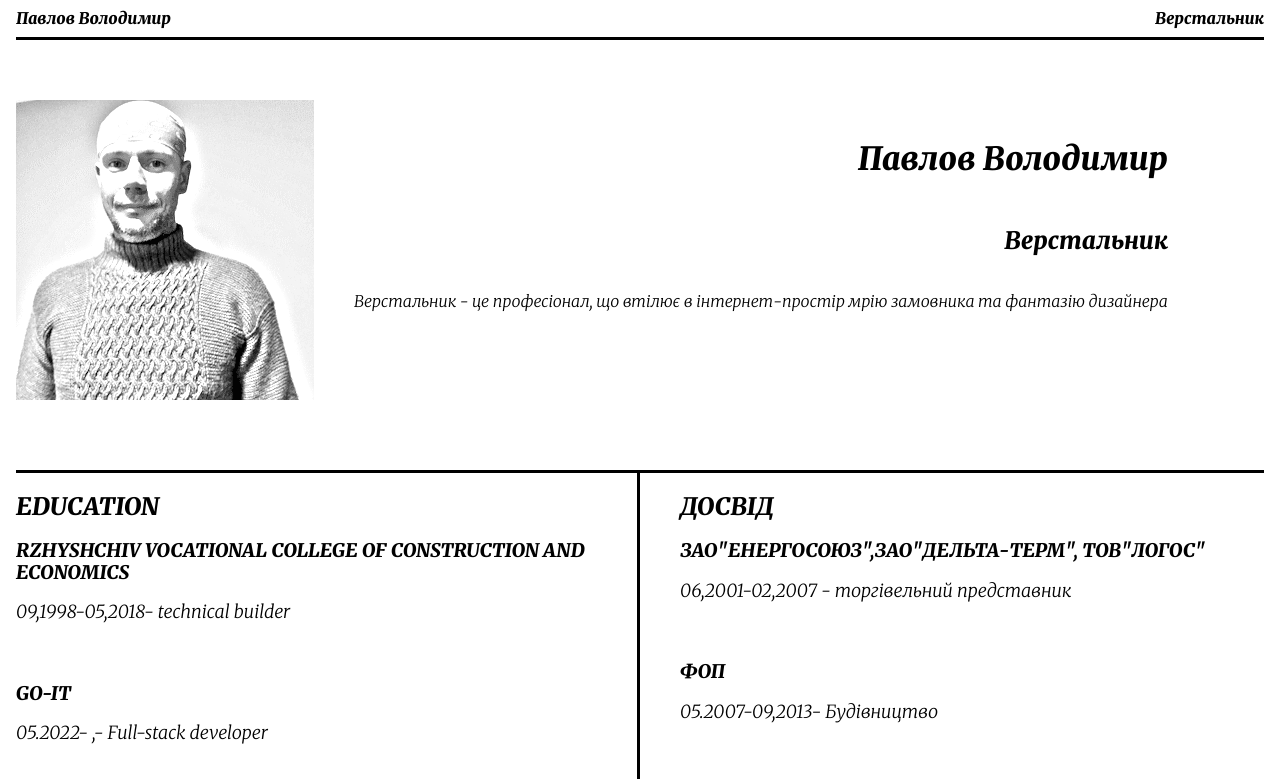
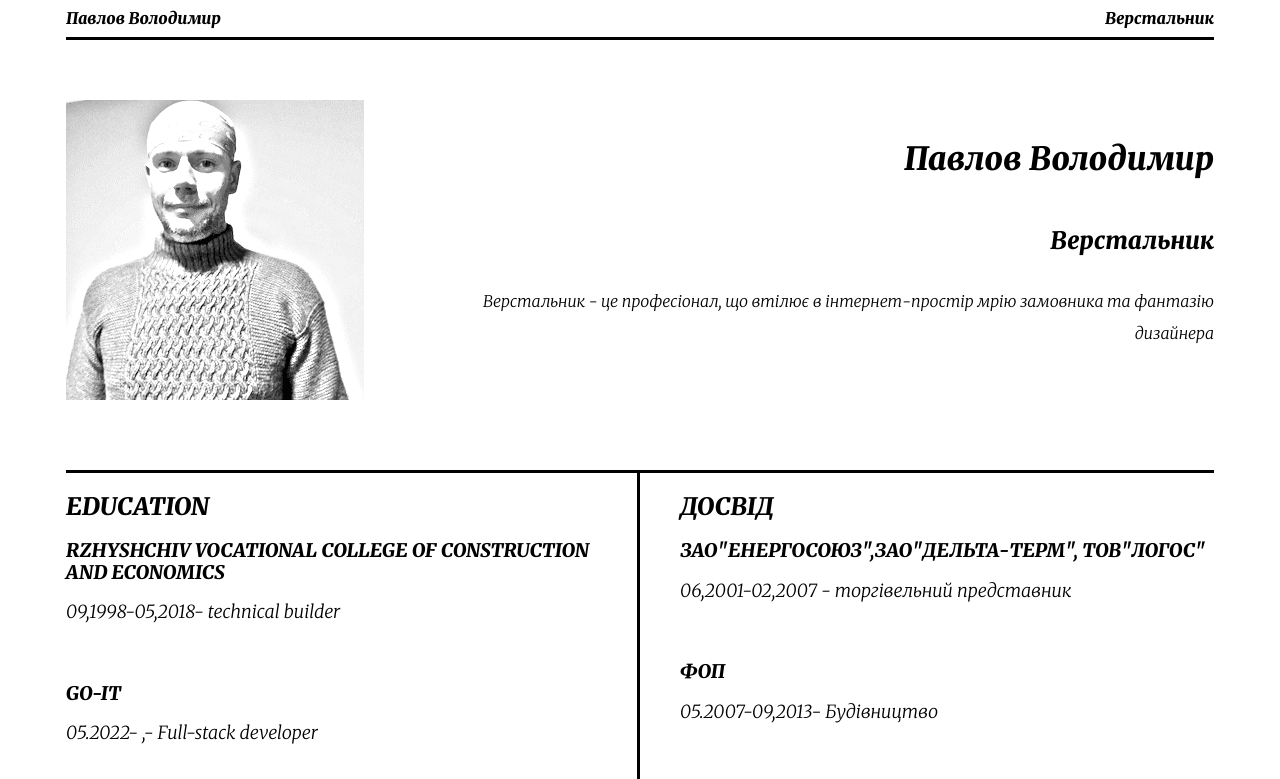
Before and after one commit to VladimirPavlov1/My_Resume, a plain HTML site: page index.html in a window 1280 px wide. Shown: the top 779 px of the page. Drawn offline with nearby package versions, Linux system fonts and the light colour scheme.

Commit message:
адаптив розпочато

```diff
--- a/sass/components/_header.scss
+++ b/sass/components/_header.scss
@@ -1,13 +1,22 @@
 .header__list{
-    display: flex;
-    justify-content: space-between;
-    align-items: center;
+   display: block;
+    @media(min-width:768px){
+        display: flex;
+        justify-content: space-between;
+        align-items: center;
+        border-bottom: 3px solid black;
+    }
 
     width: 100%;
     height: 40px;
 
-    border-bottom: 3px solid black;
+
     font-size: 16px;
     font-weight: 900;
 
 }
+
+.header__item{
+    padding: 16px 0;
+
+}
--- a/sass/components/_hero.scss
+++ b/sass/components/_hero.scss
@@ -3,8 +3,11 @@
 }
 
 .hero__list{
-    display: flex;
-    gap:40px
+    display:block;
+    @media(min-width: 768px){
+        display: flex;
+        gap:40px
+    }
 }
 .hero__item{
     text-align: end;
--- a/sass/utilits/_base.scss
+++ b/sass/utilits/_base.scss
@@ -16,4 +16,13 @@ ul{
     padding: 0 16px;
     margin-left: auto;
     margin-right: auto;
+    @media(min-width: 480px){
+        width:380px;
+    }
+    @media(min-width: 768px){
+        width:760px;
+    }
+    @media(min-width: 1200px){
+        width:1180px;
+    }
 }
```
Also changed, not shown: css/main.css, css/main.min.css, 2 other files.
